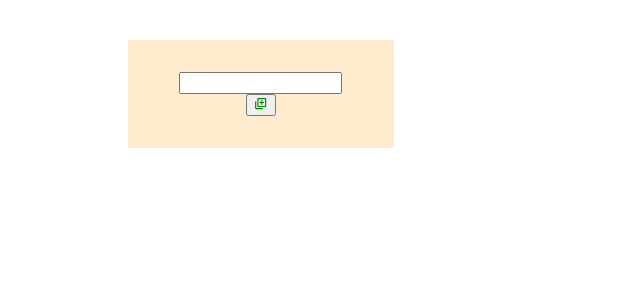
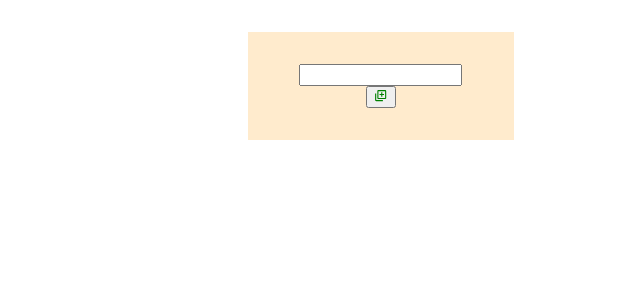
Before and after one commit to aashish-cd/react-todo, a React (Create React App) app: page / in a window 1280 px wide. Shown: the top 300 px of the page, without its empty margins (259-899 px from the left). Built offline with nearby package versions, Linux system fonts and the light colour scheme; the HTML template or start-up script is replaced by a standard one.

Commit message:
width of content fixed

```diff
--- a/src/index.css
+++ b/src/index.css
@@ -7,6 +7,7 @@ body {
   justify-content: center;
   align-items: center;
   text-align: center;
+  margin:auto auto;
 }
 .container {
   width: 70%;
```
